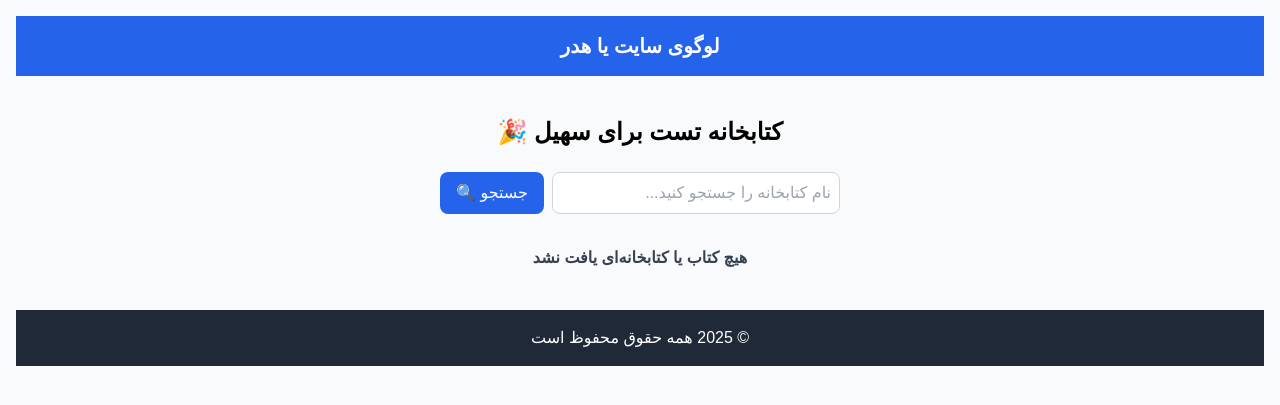
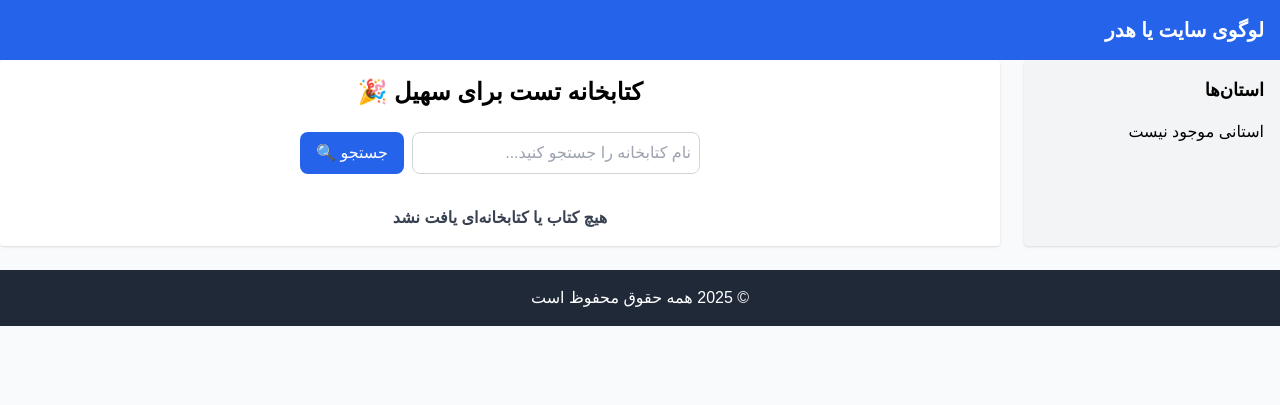
Before and after one commit to hrzjanati/librariesFroTest, a Django app: page / in a window 1280 px wide. Shown: the top 405 px of the page. Run offline with Django 5.2, Linux system fonts and the light colour scheme; data that the repository does not hold is empty; some libraries are stand-ins or nearby versions; some web fonts are replaced.

Commit message:
add province

```diff
--- a/main/urls.py
+++ b/main/urls.py
@@ -1,8 +1,10 @@
 from django.urls import path , include
-from .views import home, library_detail
-
+from .views import home , library_detail
+from  main.views.library import  library_list
 urlpatterns = [
     path('', home, name='home'),
     path('library/<int:id>/', library_detail, name='library_detail'),
-    path('chaining/', include('smart_selects.urls')),  # <- این خط اضافه شد
+    path('libraries/', library_list, name='library_list'),  # همه کتابخانه‌ها
+    path('libraries/province/<int:province_id>/', library_list, name='library_list_by_province'),  # بر اساس استان
+    path('chaining/', include('smart_selects.urls')),
 ]
--- a/main/views/home.py
+++ b/main/views/home.py
@@ -1,7 +1,7 @@
 from django.core.paginator import Paginator
 from django.shortcuts import render
 from django.db.models import Q
-from ..models import Library
+from ..models import Library , Province
 
 def home(request):
     query = request.GET.get('q', '').strip()  # رشته خالی به جای None
@@ -16,9 +16,11 @@ def home(request):
     paginator = Paginator(libraries.order_by('id'), 5)  # مرتب سازی برای جلوگیری از هشدار Pagination
     page_number = request.GET.get('page')
     libraries_page = paginator.get_page(page_number)
+    provinces = Province.objects.all()  # همه استان‌ها
 
     context = {
         'libraries': libraries_page,
-        'query': query
+        'query': query ,
+        'provinces': provinces
     }
     return render(request, 'index.html', context)
--- a/templates/base.html
+++ b/templates/base.html
@@ -17,33 +17,85 @@
             font-weight: 400;
             font-style: normal;
         }
-
-        body {
-            font-family: 'IRANSans', Arial, sans-serif;
-        }
-
-        /* Smooth scroll برای اسکرول افقی */
-        .smooth-scroll {
-            scroll-behavior: smooth;
-        }
+        body { font-family: 'IRANSans', Arial, sans-serif; }
+        .smooth-scroll { scroll-behavior: smooth; }
     </style>
 </head>
-<body class="bg-gray-50 p-4">
+<body class="bg-gray-50">
 
 <!-- هدر -->
-<header class="bg-blue-600 text-white p-4 mb-6">
-    <h1 class="text-xl font-bold text-center">لوگوی سایت یا هدر</h1>
+<header class="bg-blue-600 text-white p-4 flex justify-between items-center">
+    <h1 class="text-xl font-bold">لوگوی سایت یا هدر</h1>
+    <!-- دکمه sidebar موبایل -->
+    <button id="sidebarToggle" class="lg:hidden bg-blue-500 px-3 py-1 rounded hover:bg-blue-400 transition">
+        استان‌ها
+    </button>
 </header>
 
-<!-- محتوای اصلی -->
-<main class="max-w-5xl mx-auto p-4">
-    {% block content %}{% endblock %}
-</main>
+<!-- overlay موبایل -->
+<div id="overlay" class="fixed inset-0 bg-black bg-opacity-40 hidden z-40 lg:hidden"></div>
+
+<!-- محتوای اصلی با ستون ریسپانسیو -->
+<div class="flex flex-col lg:flex-row max-w-7xl mx-auto gap-6 relative">
+
+    <!-- ستون استان‌ها -->
+    <aside id="sidebar" class="w-64 p-4 bg-gray-100 rounded shadow flex-shrink-0
+                               fixed lg:static top-0 right-0 h-full lg:h-auto
+                               transform translate-x-full lg:translate-x-0
+                               transition-transform duration-300 z-50 overflow-y-auto max-h-screen">
+
+        <!-- دکمه بستن موبایل -->
+        <button id="sidebarClose" class="lg:hidden mb-4 text-gray-600 hover:text-gray-800 font-bold text-xl">
+            ×
+        </button>
+
+        <h2 class="text-lg font-bold mb-4">استان‌ها</h2>
+        <ul class="space-y-2">
+            {% for province in provinces %}
+            <li>
+                <a href="{% url 'library_list_by_province' province.id %}"
+                   class="block px-3 py-2 rounded hover:bg-blue-200 transition-colors">
+                   {{ province.name }}
+                </a>
+            </li>
+            {% empty %}
+            <li>استانی موجود نیست</li>
+            {% endfor %}
+        </ul>
+    </aside>
+
+    <!-- ستون محتوا -->
+    <main class="flex-1 p-4 bg-white rounded shadow overflow-auto">
+        {% block content %}{% endblock %}
+    </main>
+</div>
 
 <!-- فوتر -->
 <footer class="bg-gray-800 text-white p-4 mt-6 text-center">
     © 2025 همه حقوق محفوظ است
 </footer>
 
+<!-- اسکریپت باز و بسته کردن sidebar موبایل -->
+<script>
+    const sidebar = document.getElementById('sidebar');
+    const toggleBtn = document.getElementById('sidebarToggle');
+    const closeBtn = document.getElementById('sidebarClose');
+    const overlay = document.getElementById('overlay');
+
+    function openSidebar() {
+        sidebar.classList.remove('translate-x-full');
+        overlay.classList.remove('hidden');
+    }
+
+    function closeSidebar() {
+        sidebar.classList.add('translate-x-full');
+        overlay.classList.add('hidden');
+    }
+
+    toggleBtn.addEventListener('click', openSidebar);
+    closeBtn.addEventListener('click', closeSidebar);
+    overlay.addEventListener('click', closeSidebar);
+</script>
+
 </body>
 </html>
```
Also changed, not shown: main/views/library.py (+16 -1 lines).
